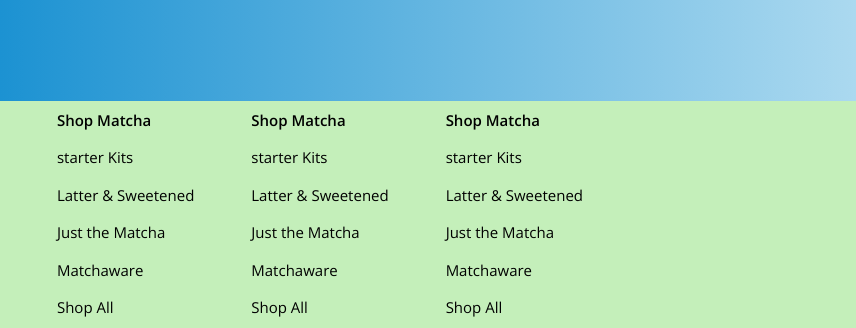
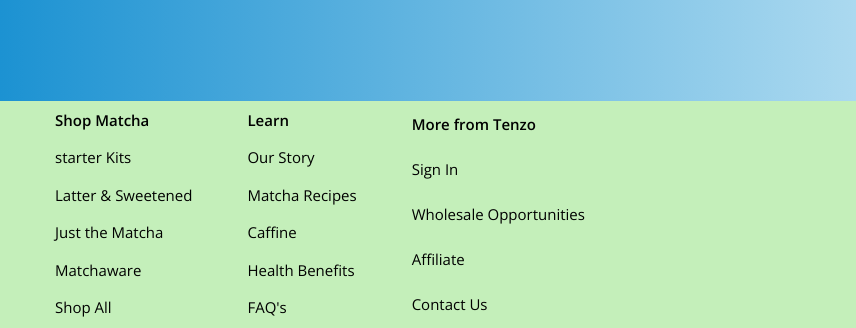
Before and after one commit to Umashankar325/chalangeDay11, a plain HTML site: page index.html in a window 1280 px wide. Shown: the part 449-777 px from the top of the page, 0-856 px from the left. Drawn offline with nearby package versions, Linux system fonts and the light colour scheme.

Commit message:
next commit

```diff
--- a/index.html
+++ b/index.html
@@ -32,20 +32,19 @@
           <li>Shop All</li>
         </ul>
         <ul>
-          <li>Shop Matcha</li>
-          <li>starter Kits</li>
-          <li>Latter & Sweetened</li>
-          <li>Just the Matcha</li>
-          <li>Matchaware</li>
-          <li>Shop All</li>
+          <li>Learn</li>
+          <li>Our Story</li>
+          <li>Matcha Recipes</li>
+          <li>Caffine</li>
+          <li>Health Benefits</li>
+          <li>FAQ's</li>
         </ul>
         <ul>
-          <li>Shop Matcha</li>
-          <li>starter Kits</li>
-          <li>Latter & Sweetened</li>
-          <li>Just the Matcha</li>
-          <li>Matchaware</li>
-          <li>Shop All</li>
+          <li>More from Tenzo</li>
+          <li>Sign In</li>
+          <li>Wholesale Opportunities</li>
+          <li>Affiliate</li>
+          <li>Contact Us</li>
         </ul>
       </div>
       <div class="right">
@@ -62,9 +61,7 @@
     </footer>
     <div class="bottom">
       <h3><i class="fa-regular fa-copyright"></i> 2024 tenzotea.co</h3>
-      <h3>
-        Terms of Service | privacy Policy | Refund Policy |Accessibility
-      </h3>
+      <h3>Terms of Service | privacy Policy | Refund Policy |Accessibility</h3>
     </div>
   </body>
 </html>
```
